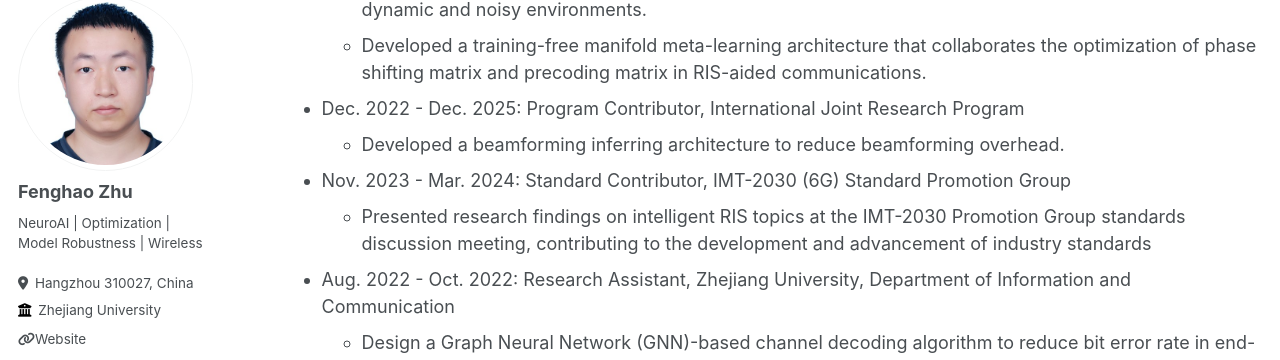
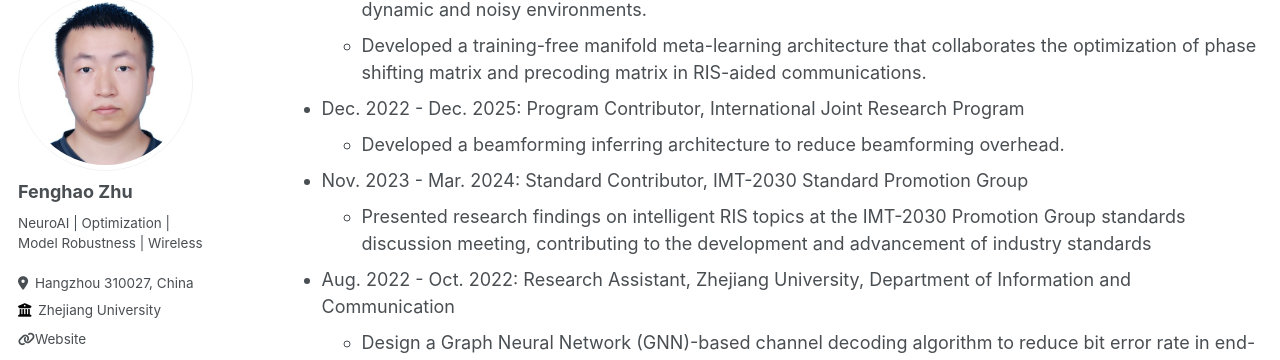
Before and after one commit to FenghaoZhu/FenghaoZhu.github.io, a Jekyll site: the page built from _pages/cv.md, in a window 1280 px wide and 900 px high, scrolled down 425 px. Shown: the part 90-450 px from the top of the window. Built offline with Jekyll 4.4.1, drawn with Linux system fonts in a browser that asks for light colours; some web fonts are replaced.

Commit message:
Update cv.md

```diff
--- a/_pages/cv.md
+++ b/_pages/cv.md
@@ -27,7 +27,7 @@ Experience
 * Dec. 2022 - Dec. 2025: Program Contributor, International Joint Research Program
   * Developed a beamforming inferring architecture to reduce beamforming overhead.
 
-* Nov. 2023 - Mar. 2024: Standard Contributor, IMT-2030 (6G) Standard Promotion Group
+* Nov. 2023 - Mar. 2024: Standard Contributor, IMT-2030 Standard Promotion Group
   * Presented research findings on intelligent RIS topics at the IMT-2030 Promotion Group standards discussion meeting, contributing to the development and advancement of industry standards
 
 * Aug. 2022 - Oct. 2022: Research Assistant, Zhejiang University, Department of Information and Communication
@@ -44,7 +44,7 @@ Publications
 
 Services
 ======
-* Reviewer for Journals: _IEEE Transactions on Communications_ (**JCR Q1**), _IEEE Communications Letters_, _Frontiers of Information Technology & Electronic Engineering_.
+* Reviewer for Journals: _IEEE Transactions on Communications_ (__JCR Q1__), _IEEE Communications Letters_, _Frontiers of Information Technology & Electronic Engineering_.
 * Reviewer for Conferences: _WS22 IEEE ICC 2023 2nd Workshop on Holographic MIMO Communications_, _2023 IEEE/CIC International Conference on Communications in China (ICCC Workshops)_, _2023 International Conference on Wireless Communications and Signal Processing (WCSP)_, _2024 IEEE/CIC International Conference on Communications in China (ICCC Workshops)_.
 
 
```
